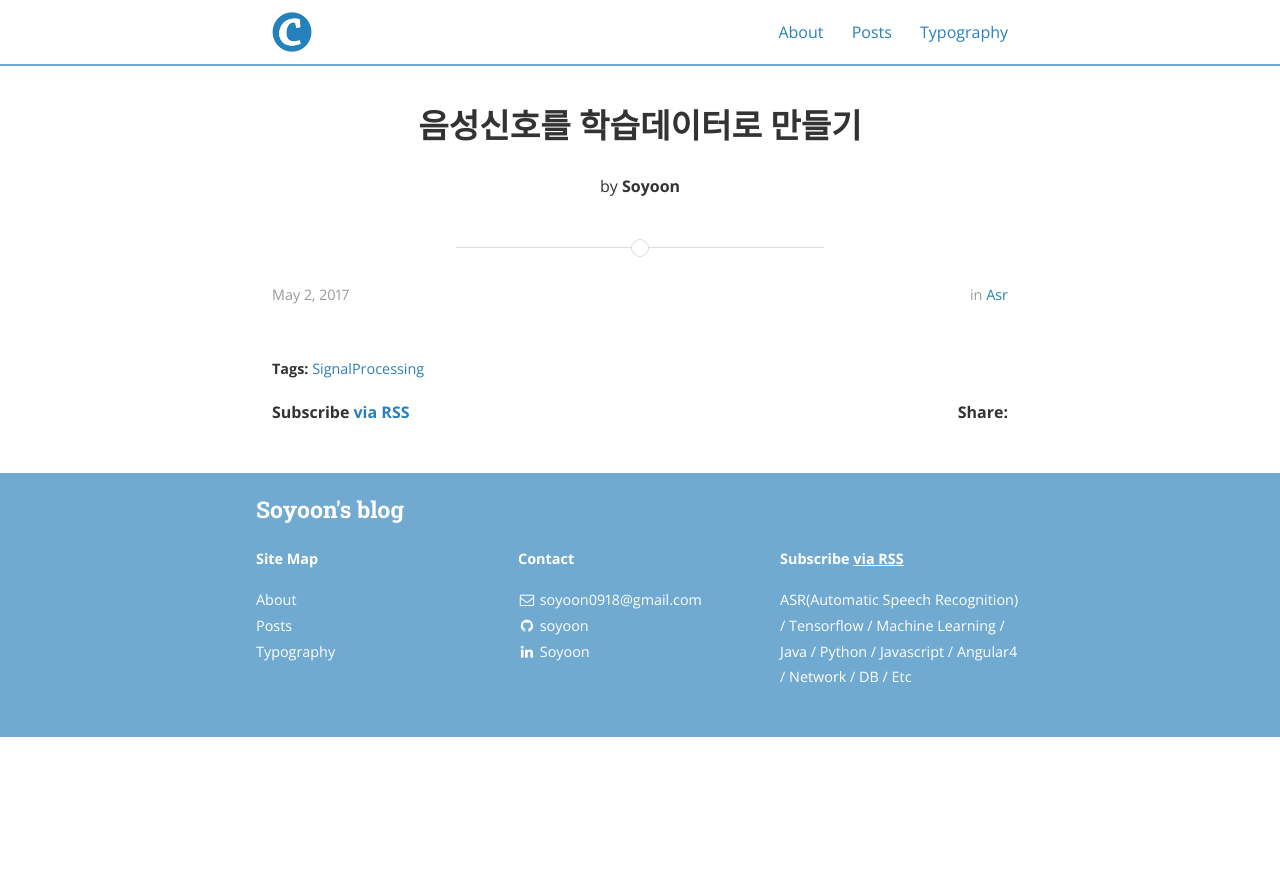
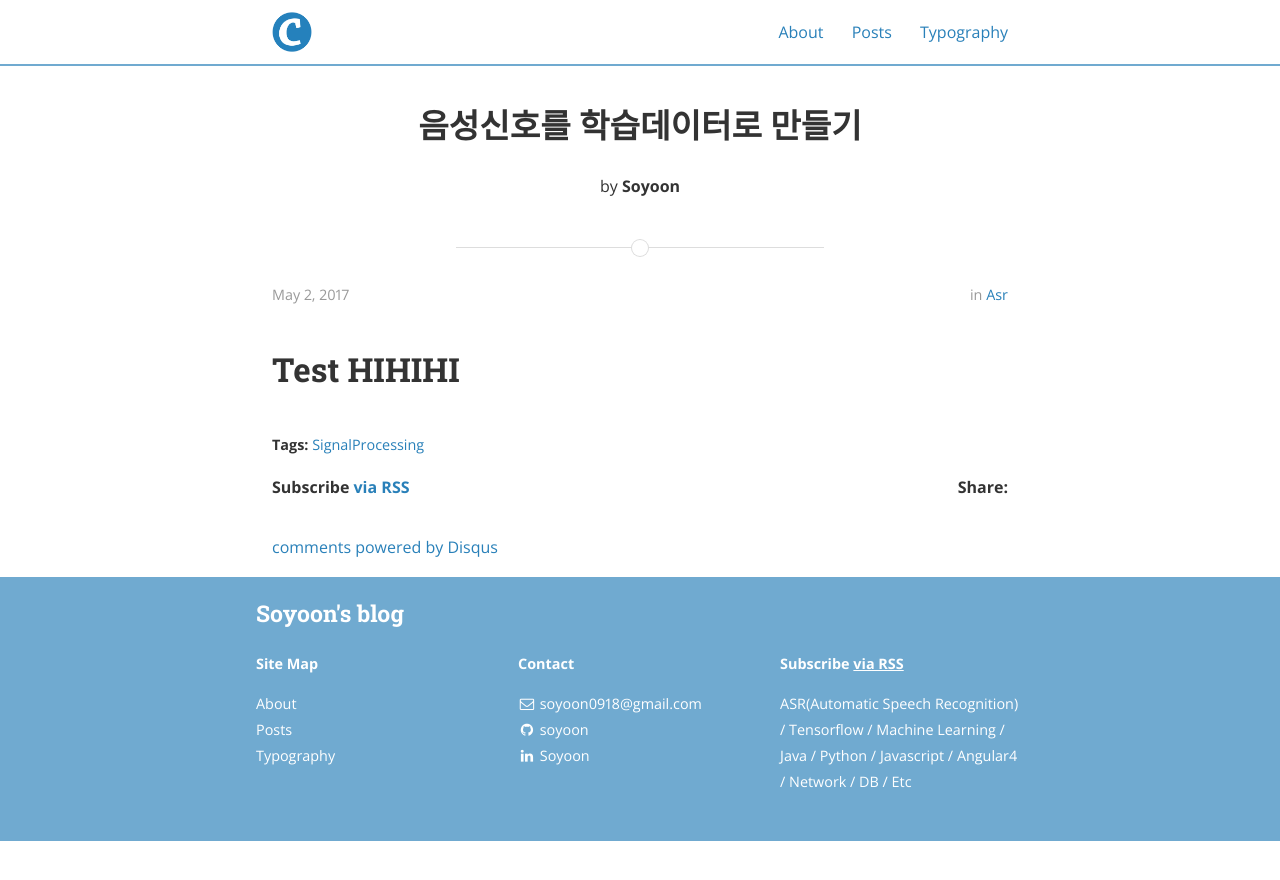
Before and after one commit to soyoon/soyoon.github.io, a Jekyll site: the page built from _posts/2017-05-02-Voice-Signal-Processing.md, in a window 1280 px wide. Shown: the top 880 px of the page. Built offline with Jekyll 4.4.1, drawn with Linux system fonts in a browser that asks for light colours; nearby versions of some CDN libraries; comment, search, counter and statistics services are not loaded.

Commit message:
Disqus Comment 추가

```diff
--- a/_config.yml
+++ b/_config.yml
@@ -21,7 +21,7 @@ description: >
 # Base URL of site (i.e. /blog). It should always start with a slash,
 # and never end with a slash. Set it to a blank value if hosting at the
 # root of your server.
-baseurl: "/blog" # the subpath of your site, e.g. /blog/
+baseurl: "" # the subpath of your site, e.g. /blog/
 url: "http://soyoon.github.io" # the base hostname & protocol for your site
 cover: "/assets/header_image.jpg"
 logo: "/assets/logo.png"
@@ -44,7 +44,7 @@ jekyll-archives:
     tag: '/tag/:name/'
 
 # Disqus comments
-# disqus_shortname: bencentra
+disqus_shortname: soyoon-github-io
 
 # Google analytics
 # ga_tracking_id: "UA-XXXX-1"
--- a/_posts/2017-05-02-Voice-Signal-Processing.md
+++ b/_posts/2017-05-02-Voice-Signal-Processing.md
@@ -5,4 +5,7 @@ date:   2017-05-02 01:30:00
 author: Soyoon
 categories: ASR
 tags: SignalProcessing
+comments: true
 ---
+
+# Test HIHIHI
```
